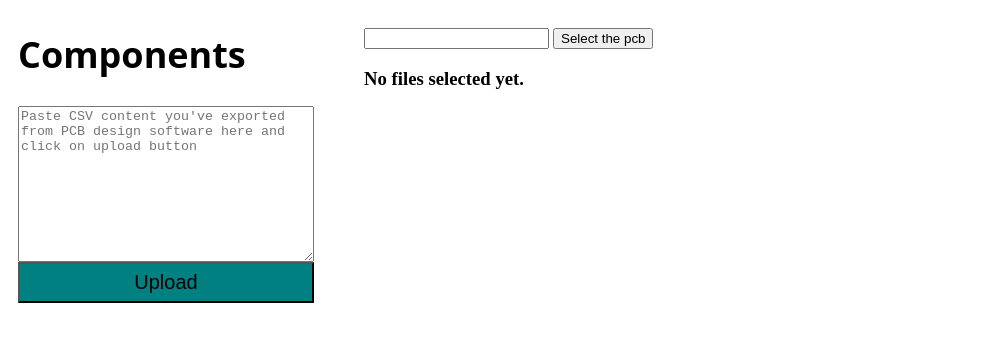
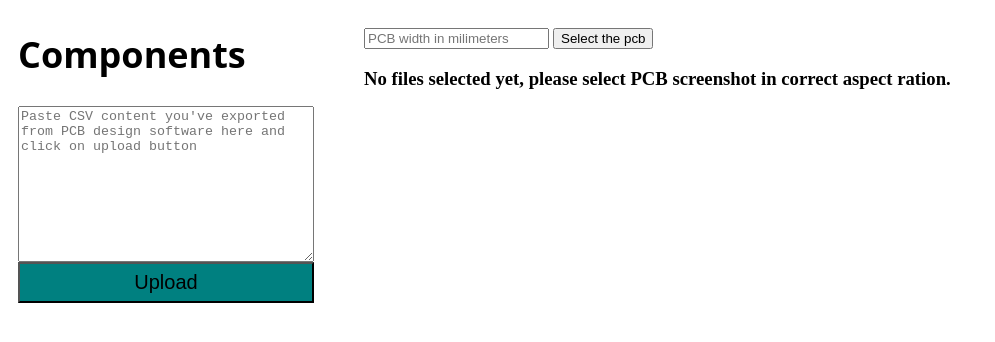
Before and after one commit to hackabitio/manual-pnp, a Svelte app: page / in a window 1280 px wide. Shown: the top 342 px of the page, without its empty margins (0-995 px from the left). Built offline with nearby package versions, Linux system fonts and the light colour scheme.

Commit message:
Styling improvement on {CB upload

```diff
--- a/src/App.svelte
+++ b/src/App.svelte
@@ -160,10 +160,12 @@
     <div class="pcb">
       <div class="pcb-image">
         {#if !pcb}
+        <div class="pcb-upload-container">
           <input type="file" id="fileElem" on:change={handleFiles} multiple accept="image/*" style="display:none">
-          <input type="text" bind:value={pcbWidth}>
-          <button on:click={selectFile} id="fileSelect">Select the pcb</button>
-          <h3>No files selected yet.</h3>
+          <input class="pcb-width" type="text" bind:value={pcbWidth} placeholder="PCB width in milimeters">
+          <button class="btn" on:click={selectFile} id="fileSelect">Select the pcb</button>
+          <h3>No files selected yet, please select PCB screenshot in correct aspect ration.</h3>
+        </div>
         {:else}
           <div class="pcb-container" style="width: {imgWidth}px;">
             <img id="pcbImage" src={pcb} alt="The PCB" />
```
